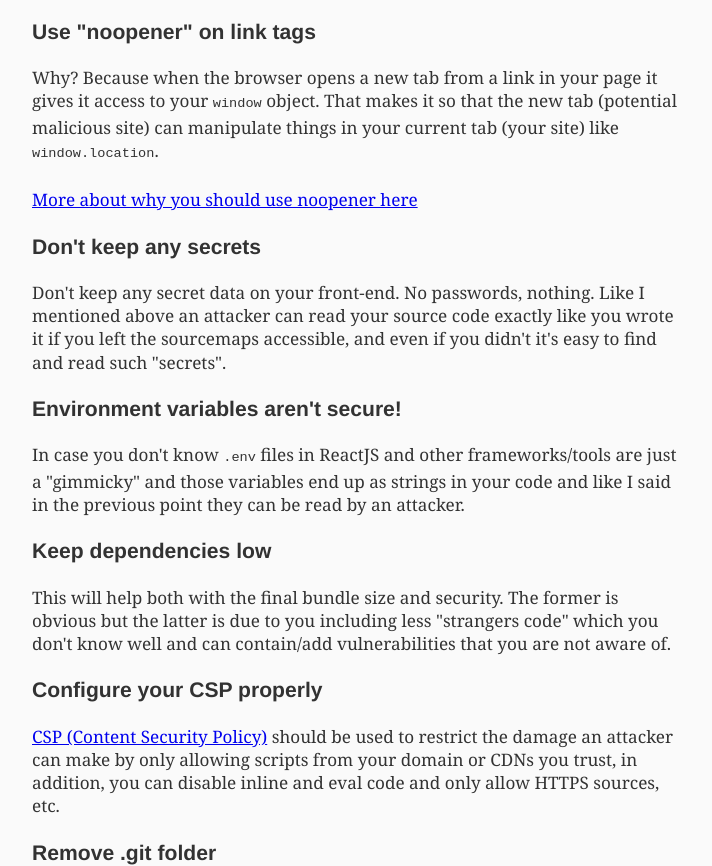
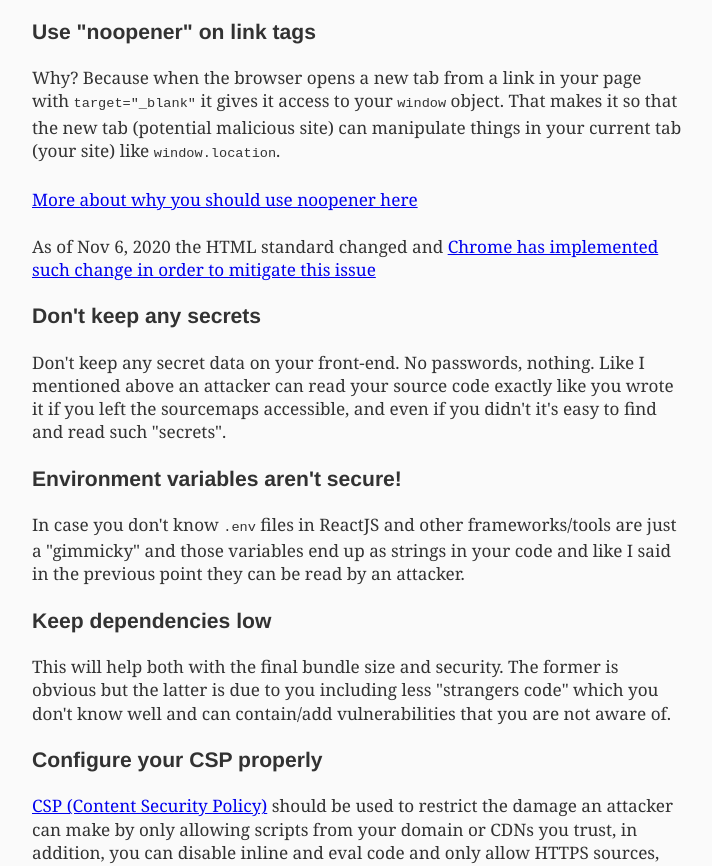
Before and after one commit to rodrigograca31/blog, a Gatsby site: page /how-to-write-secure-front-end-code/ in a window 1280 px wide. Shown: the part 1640-2506 px from the top of the page, without its empty margins (283-995 px from the left). Built offline with nearby package versions, Linux system fonts and the light colour scheme; Gatsby itself is replaced by a stand-in of ours; some packages are replaced by stand-ins of ours; what typography-theme-doelger would draw is missing.

Commit message:
fix: 🐛 secure front-end code

```diff
--- a/content/posts/how-to-write-secure-front-end-code/index.md
+++ b/content/posts/how-to-write-secure-front-end-code/index.md
@@ -53,9 +53,11 @@ Ever! Filter everything on the front-end and backend! Yes, both! I know it's a p
 
 ### Use "noopener" on link tags
 
-Why? Because when the browser opens a new tab from a link in your page it gives it access to your `window` object. That makes it so that the new tab (potential malicious site) can manipulate things in your current tab (your site) like `window.location`.
+Why? Because when the browser opens a new tab from a link in your page with `target="_blank"` it gives it access to your `window` object. That makes it so that the new tab (potential malicious site) can manipulate things in your current tab (your site) like `window.location`.
 
 [More about why you should use noopener here](https://dev.to/dhilipkmr/why-should-you-use-noopener-beware-of-security-flaws-3i57)
+
+As of Nov 6, 2020 the HTML standard changed and [Chrome has implemented such change in order to mitigate this issue](https://bugs.chromium.org/p/chromium/issues/detail?id=898942#c28)
 
 ### Don't keep any secrets
 
```
